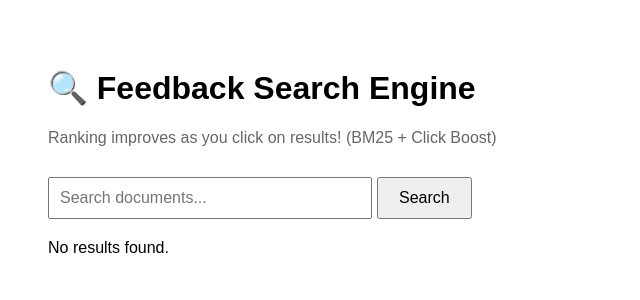
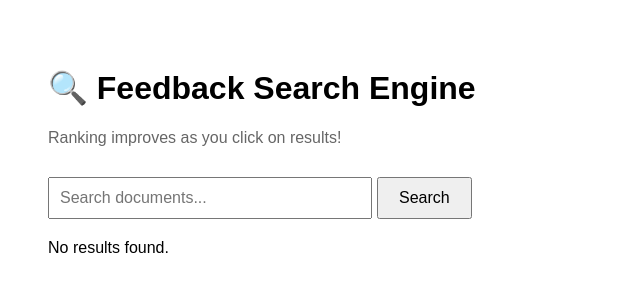
Before and after one commit to Absalom-Silwal/text-search-engine-frontend, a React (Vite) app: page / in a window 1280 px wide. Shown: the top 300 px of the page, without its empty margins (0-640 px from the left). Built offline with nearby package versions, Linux system fonts and the light colour scheme.

Commit message:
feat(frontend): update homepage project description

```diff
--- a/src/App.jsx
+++ b/src/App.jsx
@@ -19,7 +19,7 @@ function App() {
     <div style={{ padding: '40px', fontFamily: 'sans-serif' }}>
       <h1>🔍 Feedback Search Engine</h1>
       <p style={{ color: '#666', marginBottom: '30px' }}>
-        Ranking improves as you click on results! (BM25 + Click Boost)
+        Ranking improves as you click on results!
       </p>
 
       <SearchBar page={page} query={query} onSetQuery={handleSetQuery} onSearch={search} />
```
